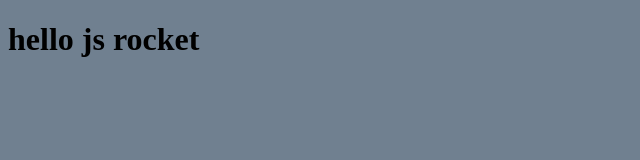
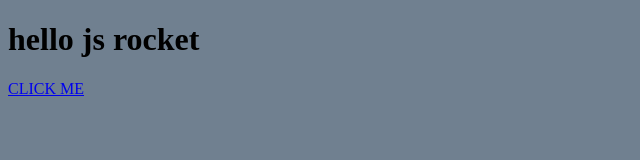
Before and after one commit to Celerius/js-rocket, a plain HTML site: page index.html in a window 1280 px wide. Shown: the full height of the page, 0-640 px from the left. Drawn offline with Linux system fonts and the light colour scheme.

Commit message:
added a hyperlink with javascript function

```diff
--- a/index.html
+++ b/index.html
@@ -9,5 +9,6 @@
 
     <body>
 <h1>hello js rocket</h1>
+<a href="#" onclick="car.fly();">CLICK ME</a>
     </body>
 </html>
```
